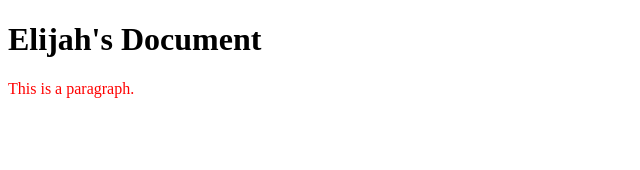
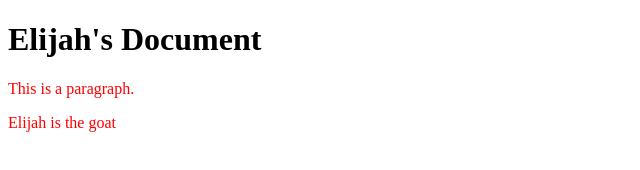
Before and after one commit to elijahred23/fun, a plain HTML site: page index.html in a window 1280 px wide. Shown: the whole page, without its empty margins (0-640 px from the left). Drawn offline with Linux system fonts and the light colour scheme.

Commit message:
Added paragraph tag

```diff
--- a/index.html
+++ b/index.html
@@ -7,5 +7,6 @@
 	<body>
 		<h1>Elijah's Document</h1>
 		<p>This is a paragraph.</p>
+		<p>Elijah is the goat</p>
 	</body>
 </html>
```
